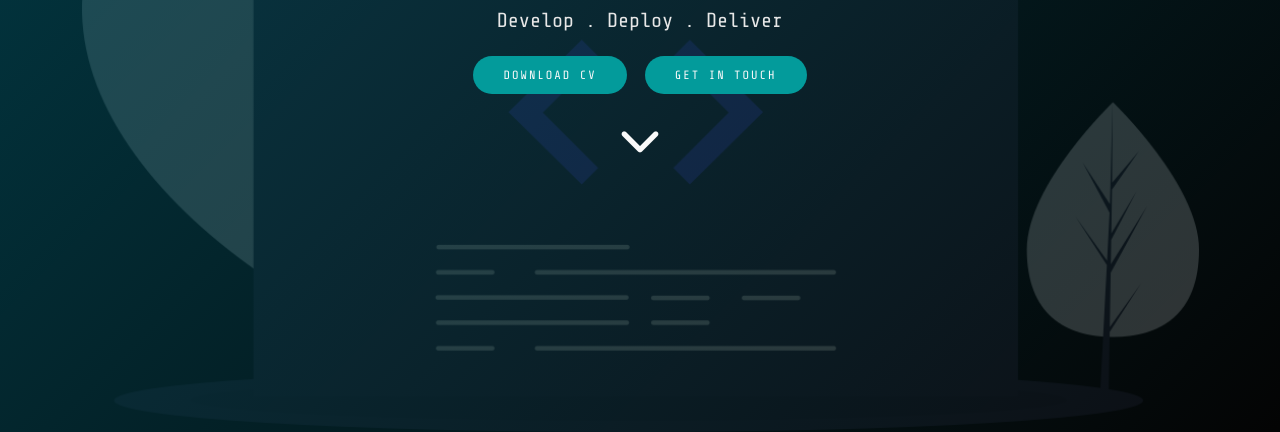
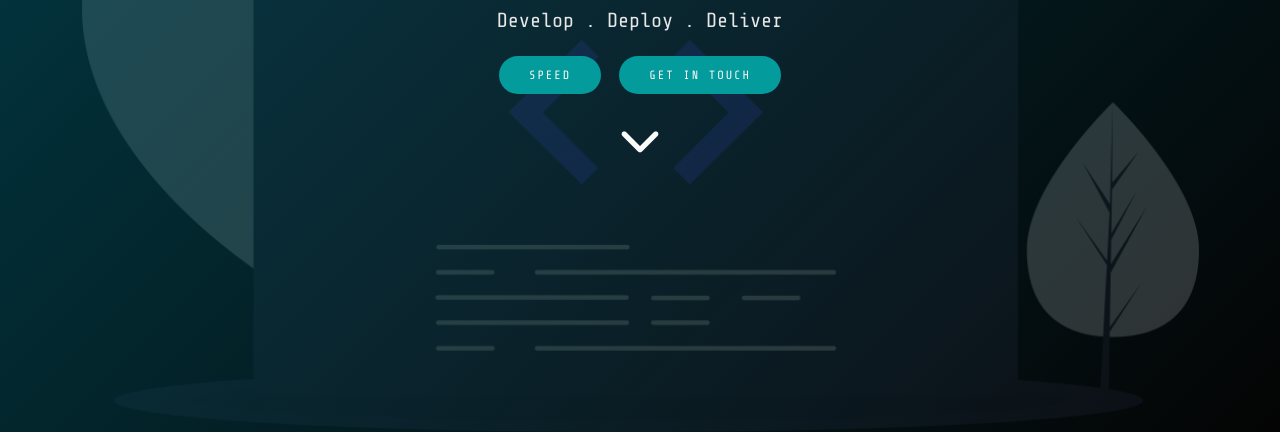
Before and after one commit to gmsgit/netlify, a plain HTML site: page index.html in a window 1280 px wide. Shown: the part 368-800 px from the top of the page. Drawn offline with nearby package versions, Linux system fonts and the light colour scheme.

Commit message:
Update index.html

```diff
--- a/index.html
+++ b/index.html
@@ -76,7 +76,7 @@
             <p>Develop . Deploy . Deliver</p>
             <div class="intro-btn">
               <div class="cta">
-                <a href="https://drive.google.com/file/d/1ZLDgPhG1uCVDMpvTfeKH8B6yPDoAAB15/view" class="btn" target="_blank"s>Download cv</a>
+                <a href="https://fast.com" class="btn" target="_blank"s>SPEED</a>
               </div>
               <div class="cta">
                 <a href="#contact" class="btn">Get In Touch</a>
```
